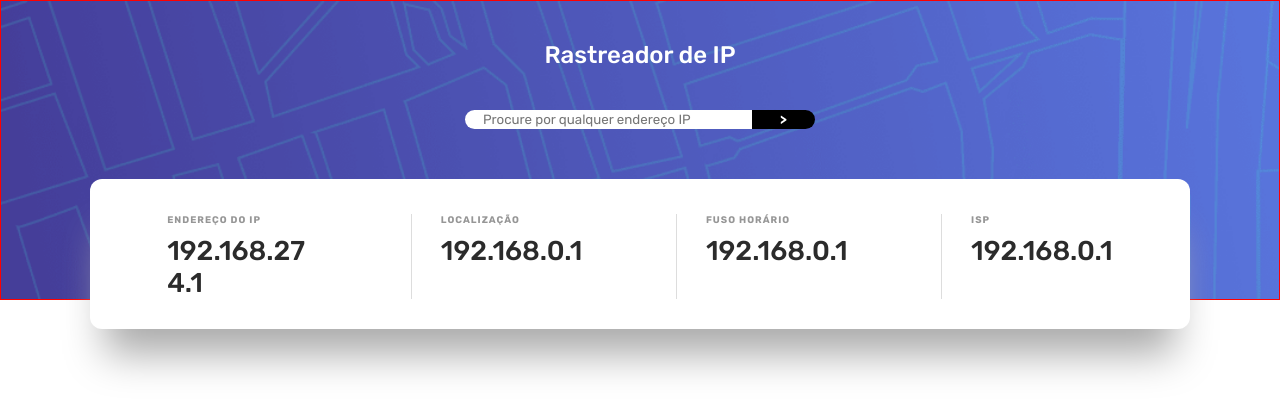
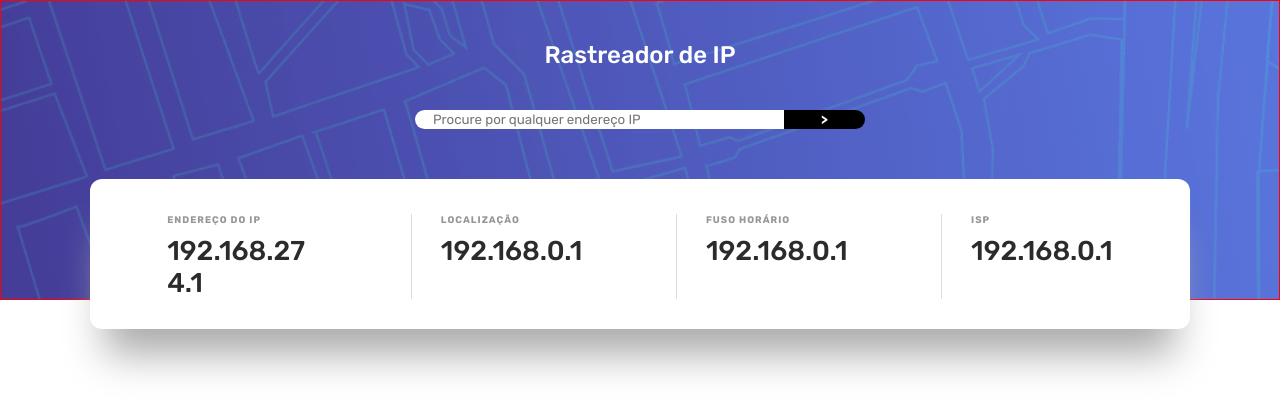
Before and after one commit to danilolmc/ip-address-tracker, a React (Create React App) app: page / in a window 1280 px wide. Shown: the top 414 px of the page. Built offline with nearby package versions, Linux system fonts and the light colour scheme.

Commit message:
Finalizado o CSS do Input

```diff
--- a/src/components/Input/index.js
+++ b/src/components/Input/index.js
@@ -1,4 +1,4 @@
-import React, { useState } from 'react';
+import React from 'react';
 
 import { InputBox } from "./style";
 
--- a/src/components/Input/style.js
+++ b/src/components/Input/style.js
@@ -3,7 +3,7 @@ import styled from 'styled-components';
 export const InputBox = styled.div`
 
     width: 87%;
-    max-width:350px;
+    max-width:450px;
     height:45px;
 
     input{
```
